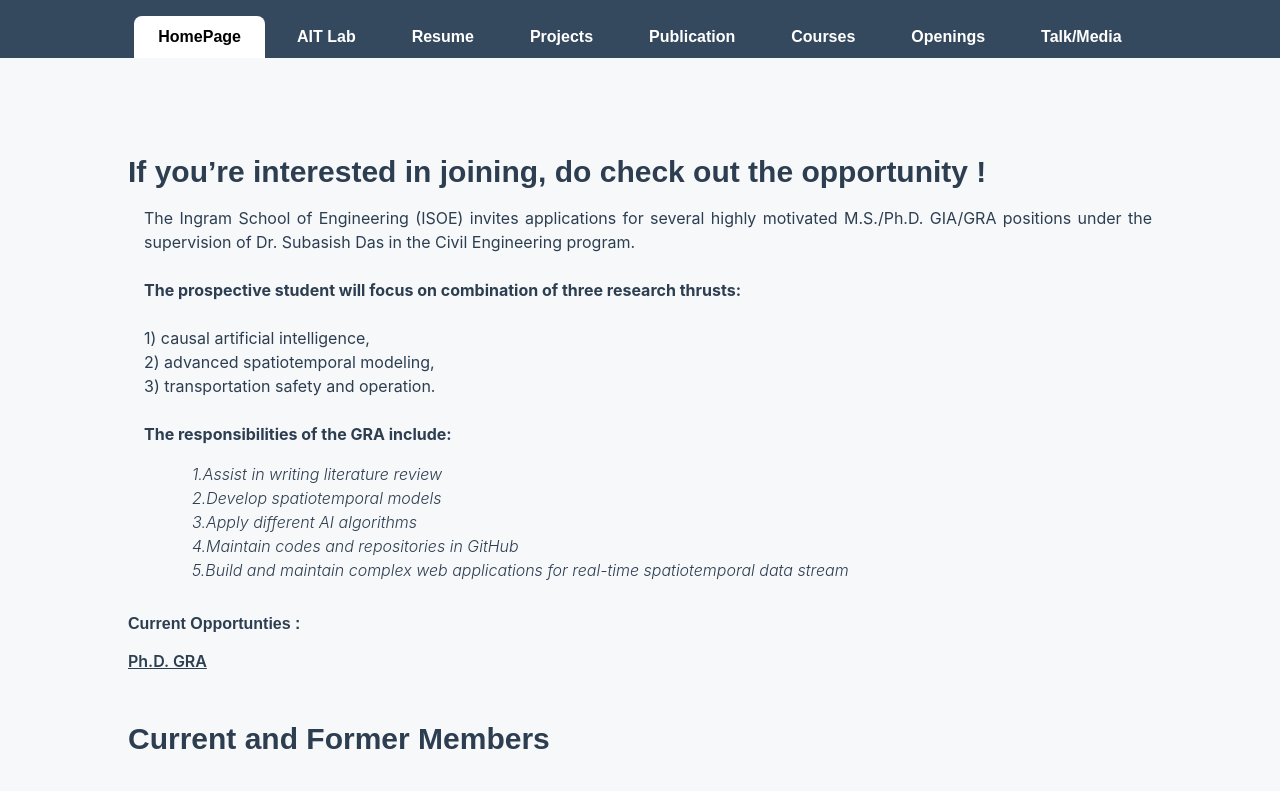
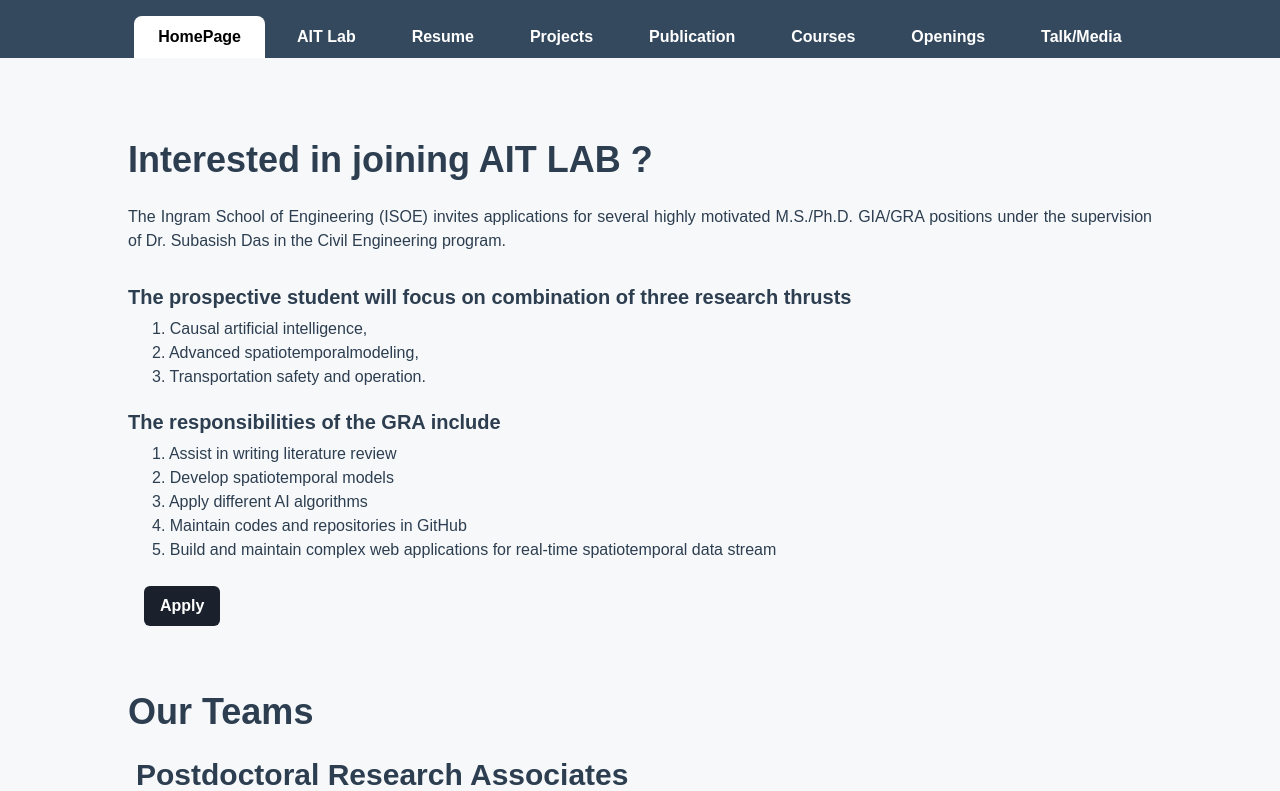
Before and after one commit to dipeshpandit12/AIT_LAB, a React (Create React App) app: page /#/openings in a window 1280 px wide. Shown: the top 791 px of the page. Built offline with nearby package versions, Linux system fonts and the light colour scheme.

Commit message:
updated the opening page - hiring & teams

```diff
--- a/src/Components/Pages/Openings/index.js
+++ b/src/Components/Pages/Openings/index.js
@@ -7,71 +7,82 @@ import {
   Box,
   SimpleGrid,
   Link,
+  Button,
 } from "@chakra-ui/react";
 import Students_Datas from "../../../Datas/Students_Datas.json";
 
 export default function Openings() {
   return (
-    <Box px={{base:"0rem",md:"2rem",lg:"3rem",xl:"4rem"}}>
+    <Box px={{ base: "0rem", md: "2rem", lg: "3rem", xl: "4rem" }}>
       <Box
-        pb="3rem"
+        pb="4rem"
         fontSize={{ base: "sm", md: "sm", lg: "md", xl: "md" }}
-        mt="3rem"
+        mt={{base:"3rem",md:"2rem",lg:"2rem",xl:"2rem"}}
+        fontsize="1rem"
+        fontFamily="'Poppins', sans-serif"
+        fontWeight="400"
+        font-height="107%"
       >
-        <Heading size="lg" pb="1rem">
-          If you’re interested in joining, do check out the opportunity !
+        <Heading size="xl" pb="1.5rem">
+          Interested in joining AIT LAB ?
         </Heading>
         <Text
-          pb="1rem"
-          pl={{ base: "0rem", md: "1.5rem", lg: "1rem", xl: "1rem" }}
+          pb="2rem"
+          // pl={{ base: "0rem", md: "1.5rem", lg: "1rem", xl: "1rem" }}
           textAlign="justify"
         >
           The Ingram School of Engineering (ISOE) invites applications for
           several highly motivated M.S./Ph.D. GIA/GRA positions under the
-          supervision of Dr. Subasish Das in the Civil Engineering program.<b><br></br><br></br> The
-          prospective student will focus on combination of three research
-          thrusts: </b><br></br><br></br>1) causal artificial intelligence,<br></br> 2) advanced spatiotemporal
-          modeling, <br></br> 3) transportation safety and operation.<b><br></br><br></br> The
-          responsibilities of the GRA include:</b><br></br>
+          supervision of Dr. Subasish Das in the Civil Engineering program.
         </Text>
+        <Heading size="md" pb="0.5rem">
+          {" "}
+          The prospective student will focus on combination of three research
+          thrusts
+        </Heading>
         <List
-          fontWeight={350}
-          pb="2rem"
-          textIndent={{ md: "1rem", lg: "4rem", xl: "4rem" }}
-          fontStyle="italic"
+          pb="1.3rem"
+          textIndent={{ md: "1.5rem", lg: "1.5rem", xl: "1.5rem" }}
+          fontWeight="200"
         >
-          <ListItem>1.Assist in writing literature review</ListItem>
-          <ListItem>2.Develop spatiotemporal models</ListItem>
-          <ListItem>3.Apply different AI algorithms</ListItem>
-          <ListItem>4.Maintain codes and repositories in GitHub</ListItem>
+          <ListItem>1. Causal artificial intelligence,</ListItem>
+          <ListItem>2. Advanced spatiotemporalmodeling, </ListItem>
+          <ListItem>3. Transportation safety and operation.</ListItem>
+        </List>
+        <Heading size="md" pb="0.5rem">
+          The responsibilities of the GRA include
+        </Heading>
+        <List
+          pb="1.5rem"
+          textIndent={{ md: "1.5rem", lg: "1.5rem", xl: "1.5rem" }}
+        >
+          <ListItem>1. Assist in writing literature review</ListItem>
+          <ListItem>2. Develop spatiotemporal models</ListItem>
+          <ListItem>3. Apply different AI algorithms</ListItem>
+          <ListItem>4. Maintain codes and repositories in GitHub</ListItem>
           <ListItem>
-            5.Build and maintain complex web applications for real-time
+            5. Build and maintain complex web applications for real-time
             spatiotemporal data stream
           </ListItem>
         </List>
-        <Heading size="sm" pb="1rem">
-          Current Opportunties :
-        </Heading>
-          {" "}
+        <Button _hover={{ bg: "gray" }} bg="brand.900" color="white" ml="1rem">
           <Link
             href="https://subasish.github.io/ait_lab/pdfs/GRA_Position%20Details_Fall22.pdf"
-            fontWeight="600"
             isExternal
-            textDecoration="underline"
           >
-            Ph.D. GRA
+            Apply
           </Link>
+        </Button>
       </Box>
       <Box pb="2rem">
-        <Heading size="lg" pb="2rem">
-          Current and Former Members
+        <Heading size="xl" pb="1.5rem">
+          Our Teams
         </Heading>
         <Box pb="3rem">
           <Heading
             as="h1"
-            size="md"
+            size="lg"
             pb="2rem"
-            fontWeight={700}
             pl={{ base: "0.5rem", md: "1.5rem", lg: "0.5rem", xl: "0.5rem" }}
           >
             Postdoctoral Research Associates
@@ -89,7 +100,7 @@ export default function Openings() {
           </SimpleGrid>
         </Box>
         <Box pb="3rem">
-          <Heading as="h1" size="md" pb="2rem" fontWeight={700}>
+          <Heading as="h1" size="lg" pb="2.5rem">
             {" "}
             PhD Students
           </Heading>
@@ -104,7 +115,7 @@ export default function Openings() {
           </SimpleGrid>
         </Box>
         <Box pb="3rem">
-          <Heading as="h1" size="md" pb="2rem" fontWeight={700}>
+          <Heading as="h1" size="lg" pb="2.5rem">
             {" "}
             M.S. Students
           </Heading>
@@ -119,7 +130,7 @@ export default function Openings() {
           </SimpleGrid>
         </Box>
         <Box pb="2rem">
-          <Heading as="h1" size="md" pb="2rem" fontWeight={700}>
+          <Heading as="h1" size="lg" pb="2.5rem">
             {" "}
             Undergraduate Students
           </Heading>
--- a/src/Layout/Theme.js
+++ b/src/Layout/Theme.js
@@ -21,6 +21,7 @@ const theme = extendTheme({
       // Default text color for all elements
       body: {
         color: "#2C3E50",
+       fontFamily:"'Poppins', sans-serif"
       },
 
       header: {
```
